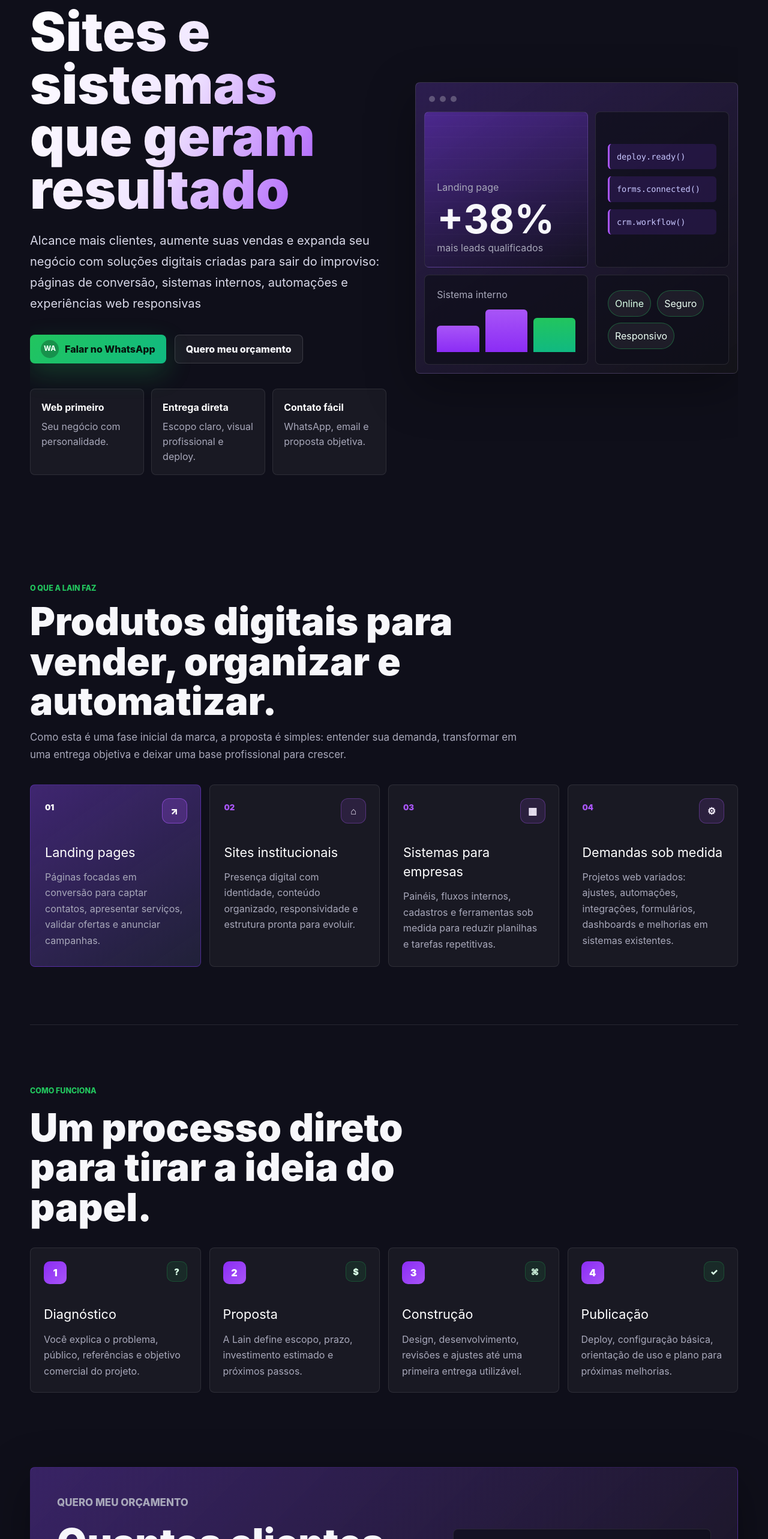
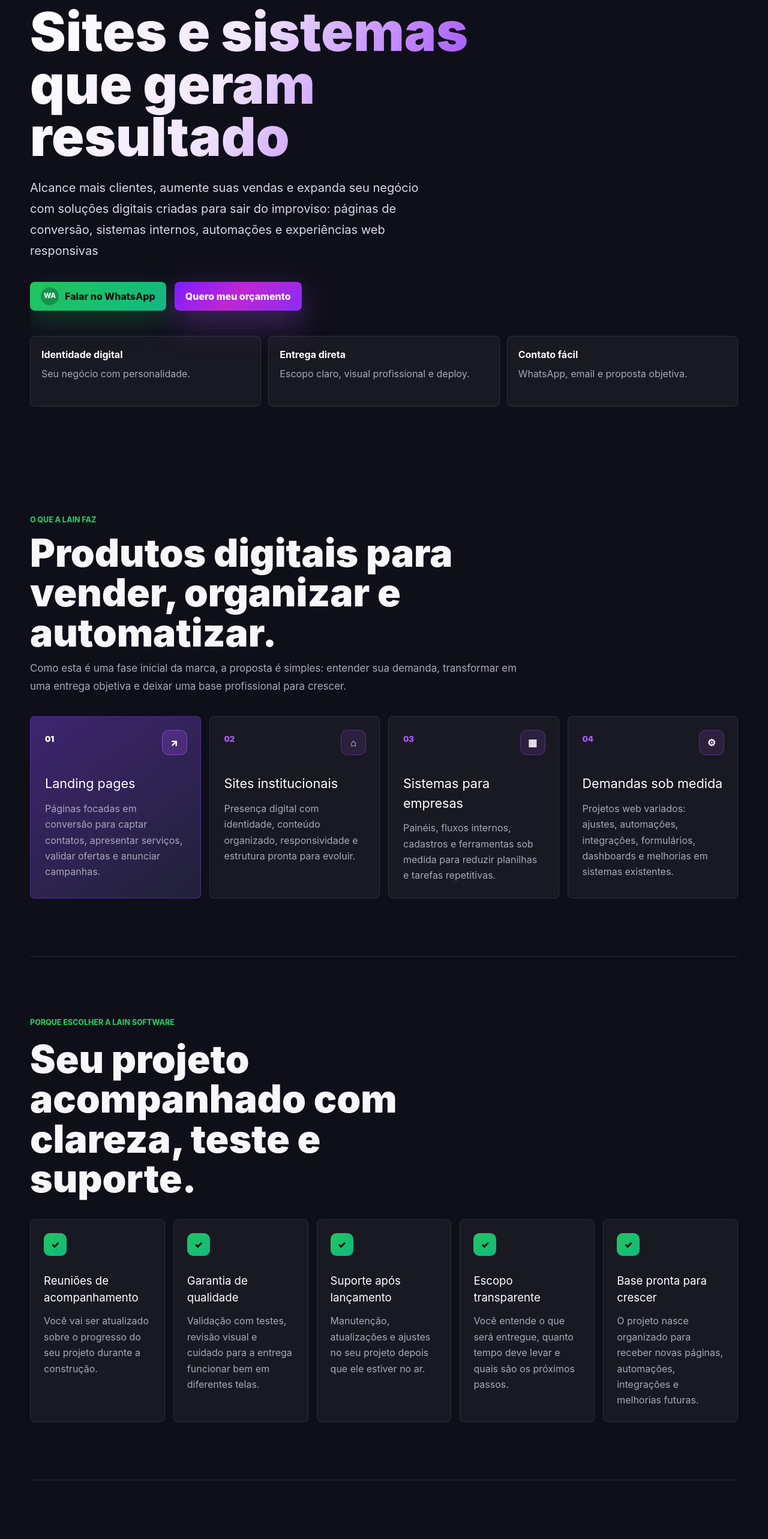
Before and after one commit to BrendoAL/Lain-Software, an Angular app: page / in a window 1280 px wide. Shown: the part 220-2786 px from the top of the page at 60% size. Built offline with nearby package versions, Linux system fonts and the light colour scheme.

Commit message:
feat: new tab for quote

```diff
--- a/src/app/app.css
+++ b/src/app/app.css
@@ -209,17 +209,48 @@ address span,
   border: 1px solid rgba(255, 255, 255, 0.14);
 }
 
+.button-quote {
+  position: relative;
+  overflow: hidden;
+  color: #ffffff;
+  background: linear-gradient(135deg, #7c1dff, #c026d3 48%, #8b2cf5);
+  box-shadow: 0 18px 52px rgba(168, 85, 247, 0.36);
+}
+
+.button-quote::after {
+  position: absolute;
+  inset: -35% auto -35% -55%;
+  width: 42%;
+  content: "";
+  background: linear-gradient(90deg, transparent, rgba(255, 255, 255, 0.72), transparent);
+  transform: skewX(-18deg);
+  animation: quote-shine 2.6s ease-in-out infinite;
+}
+
+.button-quote:focus-visible {
+  outline: 3px solid rgba(34, 197, 94, 0.72);
+  outline-offset: 3px;
+}
+
 .header-cta:hover,
 .button:hover {
   transform: translateY(-2px);
 }
 
+@keyframes quote-shine {
+  0% {
+    left: -55%;
+  }
+
+  58%,
+  100% {
+    left: 115%;
+  }
+}
+
 .hero-section {
   position: relative;
-  display: grid;
-  grid-template-columns: minmax(0, 1.05fr) minmax(380px, 0.95fr);
-  gap: 48px;
-  align-items: center;
+  display: block;
   width: min(1180px, calc(100% - 32px));
   min-height: calc(100vh - 78px);
   margin: 0 auto;
@@ -317,144 +348,6 @@ h1 {
   line-height: 1.55;
 }
 
-.hero-visual {
-  position: relative;
-}
-
-.dashboard-shell {
-  padding: 14px;
-  background:
-    linear-gradient(145deg, rgba(124, 58, 237, 0.22), rgba(18, 18, 20, 0.72)),
-    #151522;
-  border: 1px solid rgba(255, 255, 255, 0.12);
-  border-radius: 8px;
-  box-shadow: var(--shadow);
-}
-
-.window-bar {
-  display: flex;
-  gap: 8px;
-  padding: 8px 8px 16px;
-}
-
-.window-bar span {
-  width: 10px;
-  height: 10px;
-  background: rgba(255, 255, 255, 0.25);
-  border-radius: 50%;
-}
-
-.dashboard-grid {
-  display: grid;
-  grid-template-columns: 1.1fr 0.9fr;
-  gap: 12px;
-}
-
-.screen-card {
-  min-height: 150px;
-  padding: 20px;
-  overflow: hidden;
-  background: rgba(15, 15, 26, 0.72);
-  border: 1px solid rgba(255, 255, 255, 0.1);
-  border-radius: 8px;
-}
-
-.main-preview {
-  display: flex;
-  flex-direction: column;
-  justify-content: flex-end;
-  min-height: 260px;
-  background:
-    linear-gradient(160deg, rgba(124, 58, 237, 0.42), rgba(15, 15, 26, 0.6)),
-    repeating-linear-gradient(0deg, rgba(255, 255, 255, 0.04) 0 1px, transparent 1px 18px);
-}
-
-.main-preview strong {
-  margin: 10px 0 4px;
-  font-size: 4.1rem;
-  line-height: 0.95;
-}
-
-.screen-card p,
-.screen-card span {
-  color: var(--muted);
-}
-
-.code-preview {
-  display: grid;
-  align-content: center;
-  gap: 12px;
-}
-
-.code-preview span {
-  display: block;
-  padding: 11px 12px;
-  color: #c8c7ff;
-  background: rgba(124, 58, 237, 0.16);
-  border-left: 3px solid var(--purple-2);
-  border-radius: 6px;
-  font-family: "SFMono-Regular", Consolas, monospace;
-  font-size: 0.85rem;
-}
-
-.metric-preview {
-  display: flex;
-  flex-direction: column;
-  justify-content: space-between;
-}
-
-.metric-bars {
-  display: flex;
-  align-items: end;
-  gap: 10px;
-  height: 84px;
-}
-
-.metric-bars span {
-  flex: 1;
-  background: linear-gradient(180deg, var(--purple-2), var(--purple));
-  border-radius: 6px 6px 0 0;
-}
-
-.metric-bars span:nth-child(1) {
-  height: 52%;
-}
-
-.metric-bars span:nth-child(2) {
-  height: 84%;
-}
-
-.metric-bars span:nth-child(3) {
-  height: 68%;
-  background: linear-gradient(180deg, var(--green), var(--green-2));
-}
-
-.tag-preview {
-  display: flex;
-  flex-wrap: wrap;
-  align-content: center;
-  gap: 10px;
-}
-
-.tag-preview span {
-  padding: 9px 11px;
-  color: var(--soft);
-  background: rgba(255, 255, 255, 0.06);
-  border: 1px solid rgba(255, 255, 255, 0.1);
-  border-radius: 999px;
-}
-
-.tag-preview span:first-child {
-  color: #d9ffe7;
-  border-color: rgba(34, 197, 94, 0.38);
-}
-
-.tag-preview span:nth-child(2),
-.tag-preview span:nth-child(3) {
-  color: #ecfff4;
-  border-color: rgba(34, 197, 94, 0.38);
-}
-
 .section {
   width: min(1180px, calc(100% - 32px));
   margin: 0 auto;
@@ -507,6 +400,7 @@ h1 {
 
 .service-card,
 .timeline article,
+.why-grid article,
 .quote-form,
 .faq-list details {
   background: rgba(255, 255, 255, 0.045);
@@ -573,10 +467,45 @@ h1 {
 
 .service-card p,
 .timeline p,
+.why-grid p,
 .faq-list p,
 .quote-form p {
   color: var(--muted);
   line-height: 1.65;
+}
+
+.why-section {
+  border-top: 1px solid var(--line);
+}
+
+.why-grid {
+  display: grid;
+  grid-template-columns: repeat(5, minmax(0, 1fr));
+  gap: 14px;
+  margin-top: 34px;
+}
+
+.why-grid article {
+  min-height: 238px;
+  padding: 22px;
+}
+
+.why-grid span {
+  display: grid;
+  width: 38px;
+  height: 38px;
+  place-items: center;
+  margin-bottom: 28px;
+  color: #06130c;
+  background: linear-gradient(135deg, var(--green), var(--green-2));
+  border-radius: 10px;
+  font-weight: 900;
+}
+
+.why-grid h3 {
+  margin-bottom: 12px;
+  color: #ffffff;
+  font-size: 1.16rem;
 }
 
 .process-section {
@@ -621,14 +550,8 @@ h1 {
   font-size: 0.9rem;
 }
 
-.quote-band {
-  display: grid;
-  grid-template-columns: minmax(0, 1fr) minmax(320px, 430px);
-  gap: 40px;
-  align-items: center;
-  width: min(1180px, calc(100% - 32px));
-  margin: 28px auto;
-  padding: 44px;
+.quote-section {
+  margin-top: 28px;
   background:
     linear-gradient(135deg, rgba(124, 58, 237, 0.32), rgba(18, 18, 20, 0.9)),
     var(--panel);
@@ -637,11 +560,21 @@ h1 {
   box-shadow: var(--shadow);
 }
 
+.quote-content {
+  margin-bottom: 28px;
+}
+
 .quote-form {
   display: grid;
-  gap: 14px;
-  padding: 20px;
+  gap: 18px;
+  padding: 24px;
   background: rgba(15, 15, 26, 0.72);
+}
+
+.form-grid {
+  display: grid;
+  grid-template-columns: repeat(2, minmax(0, 1fr));
+  gap: 16px;
 }
 
 .quote-form label {
@@ -653,7 +586,6 @@ h1 {
 }
 
 .quote-form input,
-.quote-form select,
 .quote-form textarea {
   width: 100%;
   min-height: 46px;
@@ -669,9 +601,80 @@ h1 {
   resize: vertical;
 }
 
+.quote-form input:focus,
+.quote-form textarea:focus {
+  border-color: rgba(168, 85, 247, 0.68);
+  outline: none;
+  box-shadow: 0 0 0 3px rgba(168, 85, 247, 0.16);
+}
+
 .quote-form input::placeholder,
 .quote-form textarea::placeholder {
   color: #77778b;
+}
+
+.project-options {
+  display: grid;
+  grid-template-columns: repeat(3, minmax(0, 1fr));
+  gap: 12px;
+  margin: 0;
+  padding: 18px;
+  border: 1px solid rgba(255, 255, 255, 0.12);
+  border-radius: 8px;
+}
+
+.project-options legend {
+  padding: 0 8px;
+  color: var(--soft);
+  font-weight: 800;
+}
+
+.project-options label,
+.terms-check {
+  display: flex;
+  align-items: center;
+  gap: 10px;
+  min-height: 44px;
+  padding: 10px 12px;
+  color: var(--soft);
+  background: rgba(255, 255, 255, 0.04);
+  border: 1px solid rgba(255, 255, 255, 0.08);
+  border-radius: 8px;
+}
+
+.project-options input,
+.terms-check input {
+  width: 18px;
+  min-height: 18px;
+  accent-color: var(--purple-2);
+}
+
+.estimate-panel {
+  display: grid;
+  grid-template-columns: repeat(2, minmax(0, 1fr));
+  gap: 16px;
+  padding: 18px;
+  background: rgba(168, 85, 247, 0.08);
+  border: 1px solid rgba(168, 85, 247, 0.18);
+  border-radius: 8px;
+}
+
+.estimate-panel h3 {
+  grid-column: 1 / -1;
+  color: #ffffff;
+}
+
+.form-error {
+  color: #fecaca;
+  font-weight: 800;
+}
+
+.form-submit {
+  width: fit-content;
+  min-width: 230px;
+  border: 0;
+  cursor: pointer;
+  font: inherit;
 }
 
 .faq-list {
@@ -772,7 +775,6 @@ address a:hover,
   }
 
   .hero-section,
-  .quote-band,
   .section-heading {
     grid-template-columns: 1fr;
   }
@@ -782,12 +784,9 @@ address a:hover,
     padding-top: 48px;
   }
 
-  .hero-visual {
-    max-width: 620px;
-  }
-
   .hero-proof,
   .service-grid,
+  .why-grid,
   .timeline,
   .site-footer {
     grid-template-columns: repeat(2, minmax(0, 1fr));
@@ -836,7 +835,6 @@ address a:hover,
 
   .hero-section,
   .section,
-  .quote-band,
   .site-footer {
     width: min(100% - 24px, 1180px);
   }
@@ -856,9 +854,12 @@ address a:hover,
 
   .hero-proof,
   .service-grid,
+  .why-grid,
   .timeline,
-  .dashboard-grid,
-  .site-footer {
+  .site-footer,
+  .form-grid,
+  .project-options,
+  .estimate-panel {
     grid-template-columns: 1fr;
   }
 
@@ -866,14 +867,6 @@ address a:hover,
   .service-card,
   .timeline article {
     min-height: auto;
-  }
-
-  .main-preview {
-    min-height: 210px;
-  }
-
-  .main-preview strong {
-    font-size: 3.1rem;
   }
 
   .section {
@@ -884,10 +877,6 @@ address a:hover,
     margin-bottom: 34px;
   }
 
-  .quote-band {
-    padding: 26px 18px;
-  }
-
   .faq-list summary {
     min-height: 62px;
   }
--- a/src/app/app.html
+++ b/src/app/app.html
@@ -34,8 +34,9 @@
 
   <nav class="nav-links" aria-label="Navegação principal">
     <a href="#servicos">Serviços</a>
+    <a href="#diferenciais">Diferenciais</a>
     <a href="#processo">Processo</a>
-    <a href="#orcamento">Quero meu orçamento</a>
+    <a href="#orcamento">Orçamento</a>
     <a href="#duvidas">Dúvidas</a>
   </nav>
 
@@ -61,12 +62,12 @@
           <span class="button-icon" aria-hidden="true">WA</span>
           Falar no WhatsApp
         </a>
-        <a class="button button-secondary" href="#orcamento">Quero meu orçamento</a>
+        <a class="button button-quote" href="#orcamento">Quero meu orçamento</a>
       </div>
 
       <div class="hero-proof" aria-label="Diferenciais">
         <div>
-          <strong>Web primeiro</strong>
+          <strong>Identidade digital</strong>
           <span>Seu negócio com personalidade.</span>
         </div>
         <div>
@@ -80,40 +81,6 @@
       </div>
     </div>
 
-    <div class="hero-visual" aria-label="Prévia visual de projeto digital">
-      <div class="dashboard-shell">
-        <div class="window-bar">
-          <span></span>
-          <span></span>
-          <span></span>
-        </div>
-        <div class="dashboard-grid">
-          <div class="screen-card main-preview">
-            <p>Landing page</p>
-            <strong>+38%</strong>
-            <span>mais leads qualificados</span>
-          </div>
-          <div class="screen-card code-preview">
-            <span>deploy.ready()</span>
-            <span>forms.connected()</span>
-            <span>crm.workflow()</span>
-          </div>
-          <div class="screen-card metric-preview">
-            <p>Sistema interno</p>
-            <div class="metric-bars">
-              <span></span>
-              <span></span>
-              <span></span>
-            </div>
-          </div>
-          <div class="screen-card tag-preview">
-            <span>Online</span>
-            <span>Seguro</span>
-            <span>Responsivo</span>
-          </div>
-        </div>
-      </div>
-    </div>
   </section>
 
   <section class="section services-section" id="servicos">
@@ -157,6 +124,41 @@
     </div>
   </section>
 
+  <section class="section why-section" id="diferenciais">
+    <div class="section-heading compact">
+      <p class="eyebrow">Porque escolher a Lain Software</p>
+      <h2>Seu projeto acompanhado com clareza, teste e suporte.</h2>
+    </div>
+
+    <div class="why-grid">
+      <article>
+        <span aria-hidden="true">✓</span>
+        <h3>Reuniões de acompanhamento</h3>
+        <p>Você vai ser atualizado sobre o progresso do seu projeto durante a construção.</p>
+      </article>
+      <article>
+        <span aria-hidden="true">✓</span>
+        <h3>Garantia de qualidade</h3>
+        <p>Validação com testes, revisão visual e cuidado para a entrega funcionar bem em diferentes telas.</p>
+      </article>
+      <article>
+        <span aria-hidden="true">✓</span>
+        <h3>Suporte após lançamento</h3>
+        <p>Manutenção, atualizações e ajustes no seu projeto depois que ele estiver no ar.</p>
+      </article>
+      <article>
+        <span aria-hidden="true">✓</span>
+        <h3>Escopo transparente</h3>
+        <p>Você entende o que será entregue, quanto tempo deve levar e quais são os próximos passos.</p>
+      </article>
+      <article>
+        <span aria-hidden="true">✓</span>
+        <h3>Base pronta para crescer</h3>
+        <p>O projeto nasce organizado para receber novas páginas, automações, integrações e melhorias futuras.</p>
+      </article>
+    </div>
+  </section>
+
   <section class="section process-section" id="processo">
     <div class="section-heading compact">
       <p class="eyebrow">Como funciona</p>
@@ -191,45 +193,76 @@
     </div>
   </section>
 
-  <section class="quote-band" id="orcamento">
-    <div class="quote-content">
+  <section class="section quote-section" id="orcamento">
+    <div class="quote-content section-heading compact">
       <p class="eyebrow">Quero meu orçamento</p>
-      <h2>Quantos clientes você está perdendo sem uma presença digital profissional?</h2>
+      <h2>Conte o que você precisa construir.</h2>
       <p>
-        Um site lento, incompleto ou inexistente deixa oportunidades passarem. Mande uma mensagem com o tipo de projeto,
-        prazo desejado e uma descrição rápida para transformar essa ideia em uma entrega clara.
+        Preencha os dados para organizar seu pedido. Ao enviar, a Lain Software abre uma conversa no WhatsApp com as
+        informações do projeto já formatadas.
       </p>
-      <div class="contact-actions">
-        <a class="button button-primary" href="https://wa.me/5547988805984?text=Ola%2C%20quero%20um%20orcamento.%20Meu%20projeto%20e%3A%20" target="_blank" rel="noopener">
-          <span class="button-icon" aria-hidden="true">WA</span>
-          Solicitar orçamento
-        </a>
-        <a class="button button-secondary" href="mailto:BRENDOALMEIDALK@GMAIL.COM?subject=Or%C3%A7amento%20-%20Lain%20Software">
-          <span class="button-icon" aria-hidden="true">✉</span>
-          Enviar email
-        </a>
-      </div>
     </div>
 
-    <form class="quote-form" aria-label="Campos para organizar o pedido de orçamento">
+    <form class="quote-form" aria-label="Solicitação de orçamento" (submit)="submitQuote($event)">
+      <div class="form-grid">
+        <label>
+          Nome completo*
+          <input type="text" name="name" placeholder="Seu nome" autocomplete="name" required>
+        </label>
+        <label>
+          Telefone*
+          <input type="tel" name="phone" placeholder="(47) 99999-9999" autocomplete="tel" required>
+        </label>
+        <label>
+          Email*
+          <input type="email" name="email" placeholder="voce@email.com" autocomplete="email" required>
+        </label>
+        <label>
+          Empresa*
+          <input type="text" name="company" placeholder="Nome da empresa" autocomplete="organization" required>
+        </label>
+        <label>
+          Cidade*
+          <input type="text" name="city" placeholder="Sua cidade" autocomplete="address-level2" required>
+        </label>
+      </div>
+
+      <fieldset class="project-options">
+        <legend>Escolha uma ou mais opções de projeto*</legend>
+        <label><input type="checkbox" name="projects" value="Landing page"> Landing page</label>
+        <label><input type="checkbox" name="projects" value="Site institucional"> Site institucional</label>
+        <label><input type="checkbox" name="projects" value="Sistema para empresa"> Sistema para empresa</label>
+        <label><input type="checkbox" name="projects" value="Automacao ou integracao"> Automação ou integração</label>
+        <label><input type="checkbox" name="projects" value="Outro projeto web"> Outro projeto web</label>
+      </fieldset>
+
       <label>
-        Nome
-        <input type="text" name="name" placeholder="Seu nome" autocomplete="name">
+        Resumo do projeto*
+        <textarea name="message" rows="5" placeholder="Descreva rapidamente o que você quer construir" required></textarea>
       </label>
-      <label>
-        Tipo de projeto
-        <select name="project">
-          <option>Landing page</option>
-          <option>Site institucional</option>
-          <option>Sistema para empresa</option>
-          <option>Outro projeto web</option>
-        </select>
+
+      <div class="estimate-panel" aria-label="Estimativa do projeto">
+        <h3>Estimativa do projeto</h3>
+        <label>
+          Qual é o seu prazo estimado?*
+          <input type="text" name="estimatedTime" placeholder="Exemplo: 1 a 2 meses; 2 semanas" required>
+        </label>
+        <label>
+          Qual o orçamento estimado?*
+          <input type="text" name="budget" placeholder="Exemplo: R$ 1500" required>
+        </label>
+      </div>
+
+      <label class="terms-check">
+        <input type="checkbox" name="terms" required>
+        <span>Li e aceito os Termos de Uso e a Política de privacidade*</span>
       </label>
-      <label>
-        Resumo
-        <textarea name="message" rows="4" placeholder="Descreva rapidamente o que você quer construir"></textarea>
-      </label>
-      <p>Use estes campos para organizar a ideia antes de chamar no WhatsApp ou enviar por email.</p>
+
+      @if (quoteError()) {
+        <p class="form-error" role="alert">{{ quoteError() }}</p>
+      }
+
+      <button class="button button-quote form-submit" type="submit">Solicitar Orçamento</button>
     </form>
   </section>
 
```
Also changed, not shown: src/app/app.ts (+39 -0 lines), 1 other file (tests, documents, lock files or other folders).
